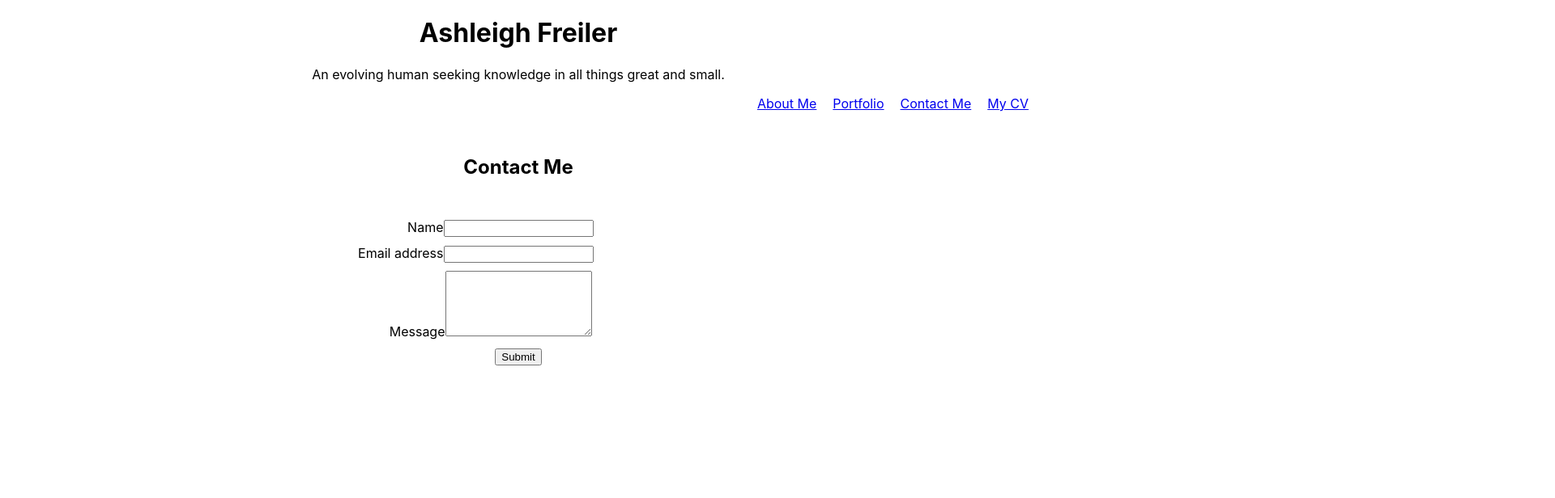
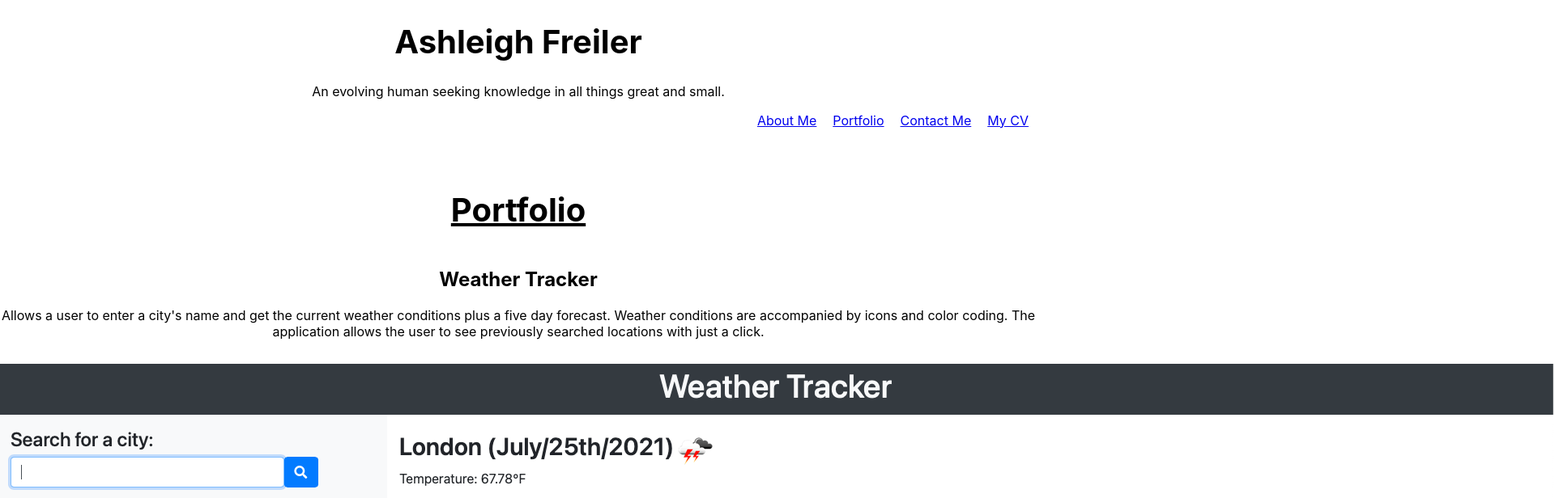
Before and after one commit to ARFreiler/React-Portfolio, a React (Create React App) app in the folder react-portfolio/: page / in a window 1280 px wide. Shown: the top 616 px of the page at 81% size, 1920 px wide, since content can reach past the window. Built offline with nearby package versions, Linux system fonts and the light colour scheme.

Commit message:
Created the CV folder with its corresponding CV.js and CV.css files.

```diff
--- a/react-portfolio/src/App.js
+++ b/react-portfolio/src/App.js
@@ -4,8 +4,8 @@ import './App.css';
 // import AboutMe from './components/AboutMe/AboutMe';
 import Footer from './components/Footer/Footer';
 import Header from './components/Header/Header';
-// import Portfolio from './components/Portfolio/Portfolio';
-import Contact from './components/Contact/Contact';
+import Portfolio from './components/Portfolio/Portfolio';
+// import Contact from './components/Contact/Contact';
 // import Navbar from './components/Navbar';
 
 
@@ -15,8 +15,8 @@ function App() {
     <div>
       <Header />
       {/* <AboutMe /> */}
-      {/* <Portfolio /> */}
-      <Contact />
+      <Portfolio />
+      {/* <Contact /> */}
       <Footer />
     </div>
   );
--- a/react-portfolio/src/components/Contact/Contact.css
+++ b/react-portfolio/src/components/Contact/Contact.css
@@ -4,7 +4,7 @@
 }
 
 h2 {
-    margin-top: 40px;
+    margin-top: 10%;
     margin-bottom: 40px;
 }
 
```
Also changed, not shown: react-portfolio/src/components/CV/CV.js (added, +11 -0 lines), react-portfolio/src/components/CV/CV.css (added).
